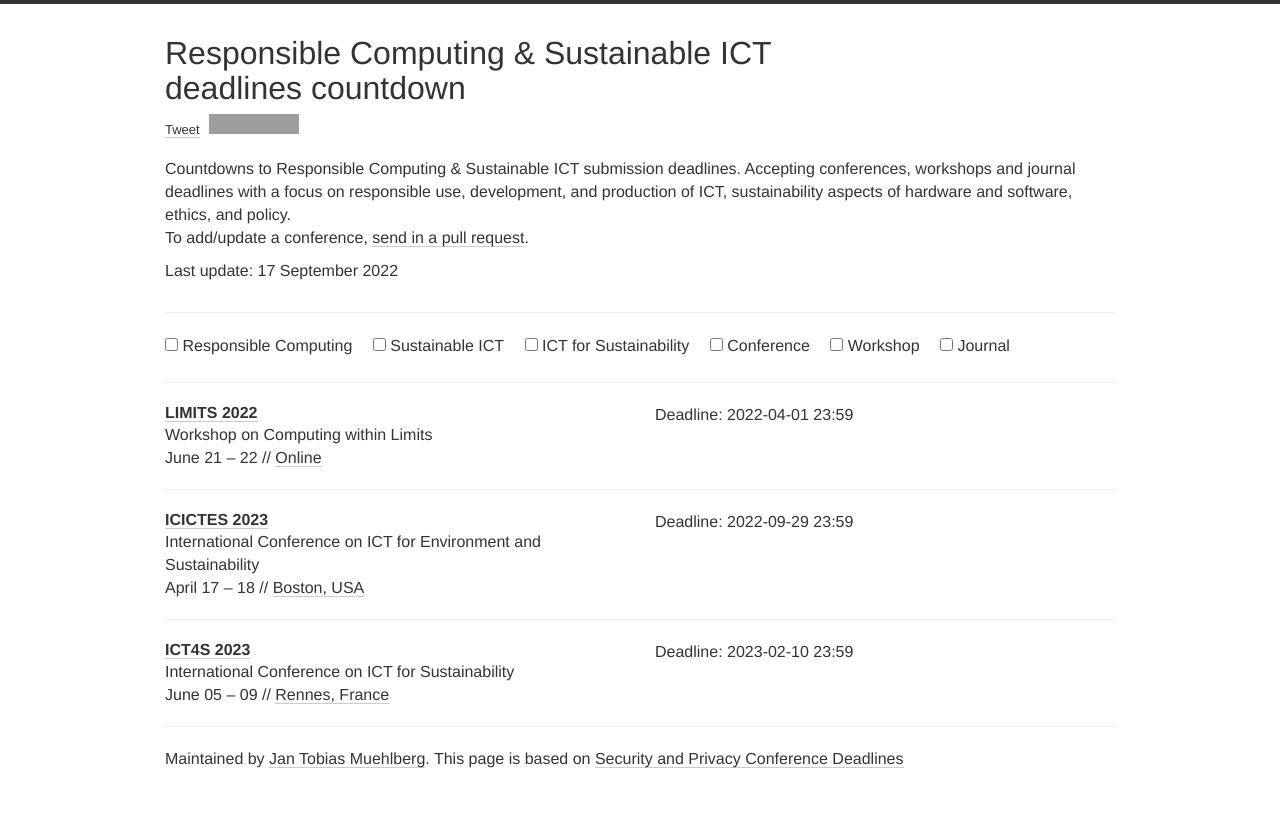
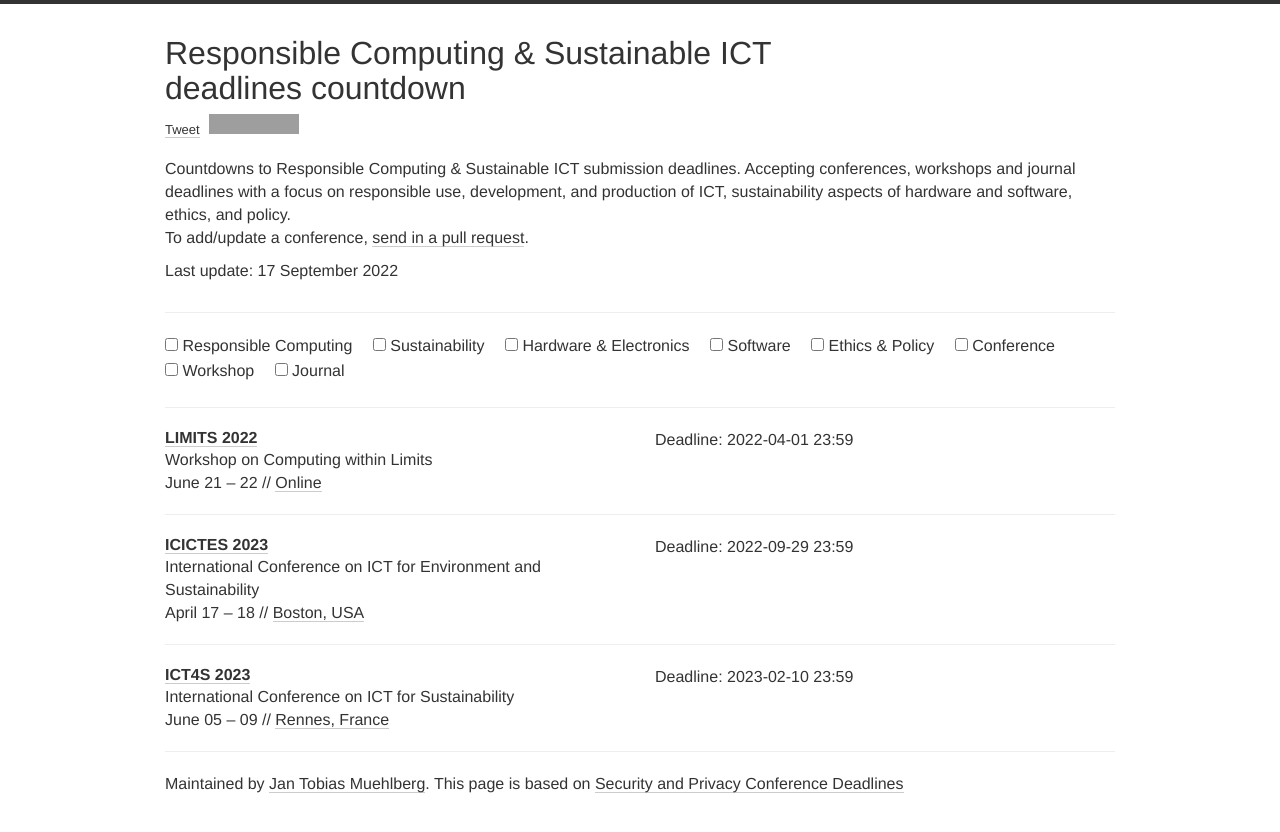
Before and after one commit to responsible-computing/responsible-computing.github.io, a Jekyll site: the page built from index.html, in a window 1280 px wide. Shown: the top 832 px of the page. Built offline with Jekyll 4.4.1, drawn with Linux system fonts in a browser that asks for light colours; nearby versions of some CDN libraries; comment, search, counter and statistics services are not loaded; grey boxes are pictures that could not be loaded.

Commit message:
new tags

```diff
--- a/_data/conferences.yml
+++ b/_data/conferences.yml
@@ -9,7 +9,7 @@
   deadline:
     - "2022-04-01 23:59"
   place: Online
-  tags: [RESP, SICT, ICTS, SHOP]
+  tags: [RESP, SUST, SHOP]
 
 - name: ICICTES
   year: 2023
@@ -19,7 +19,7 @@
   deadline:
     - "2022-09-29 23:59"
   place: Boston, USA
-  tags: [RESP, SICT, ICTS, CONF]
+  tags: [RESP, SUST, CONF]
 
 - name: ICT4S
   year: 2023
@@ -29,7 +29,7 @@
   deadline:
     - "2023-02-10 23:59"
   place: Rennes, France
-  tags: [RESP, SICT, ICTS, CONF]
+  tags: [RESP, SUST, CONF]
 
 
 
--- a/_data/types.yml
+++ b/_data/types.yml
@@ -1,13 +1,17 @@
 ---
 - name: Responsible Computing
   tag: RESP
-- name: Sustainable ICT
-  tag: SICT
-- name: ICT for Sustainability
-  tag: ICTS
+- name: Sustainability
+  tag: SUST
+- name: Hardware & Electronics
+  tag: HARD
+- name: Software
+  tag: SOFT
+- name: Ethics & Policy
+  tag: ETPO
 - name: Conference
   tag: CONF
 - name: Workshop
   tag: SHOP
 - name: Journal
-  tag: JOUN
+  tag: JOUR
```
